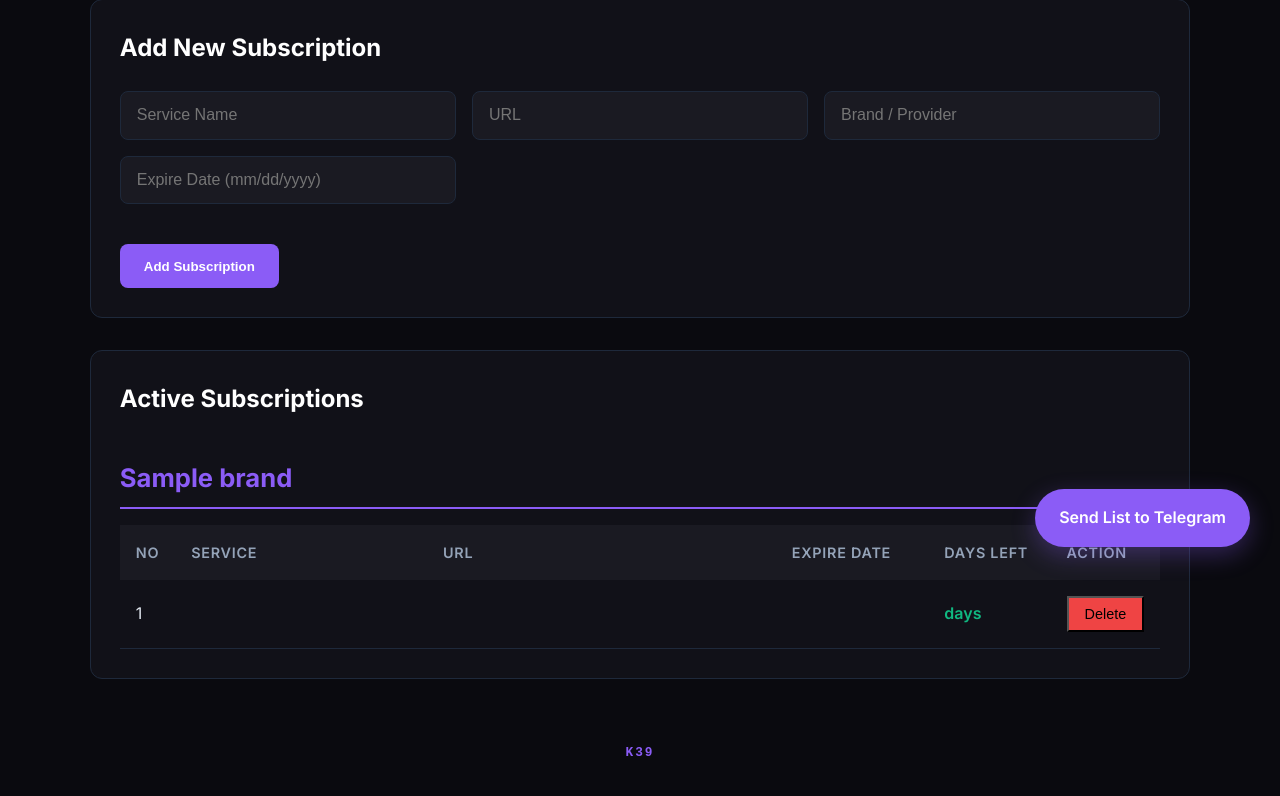
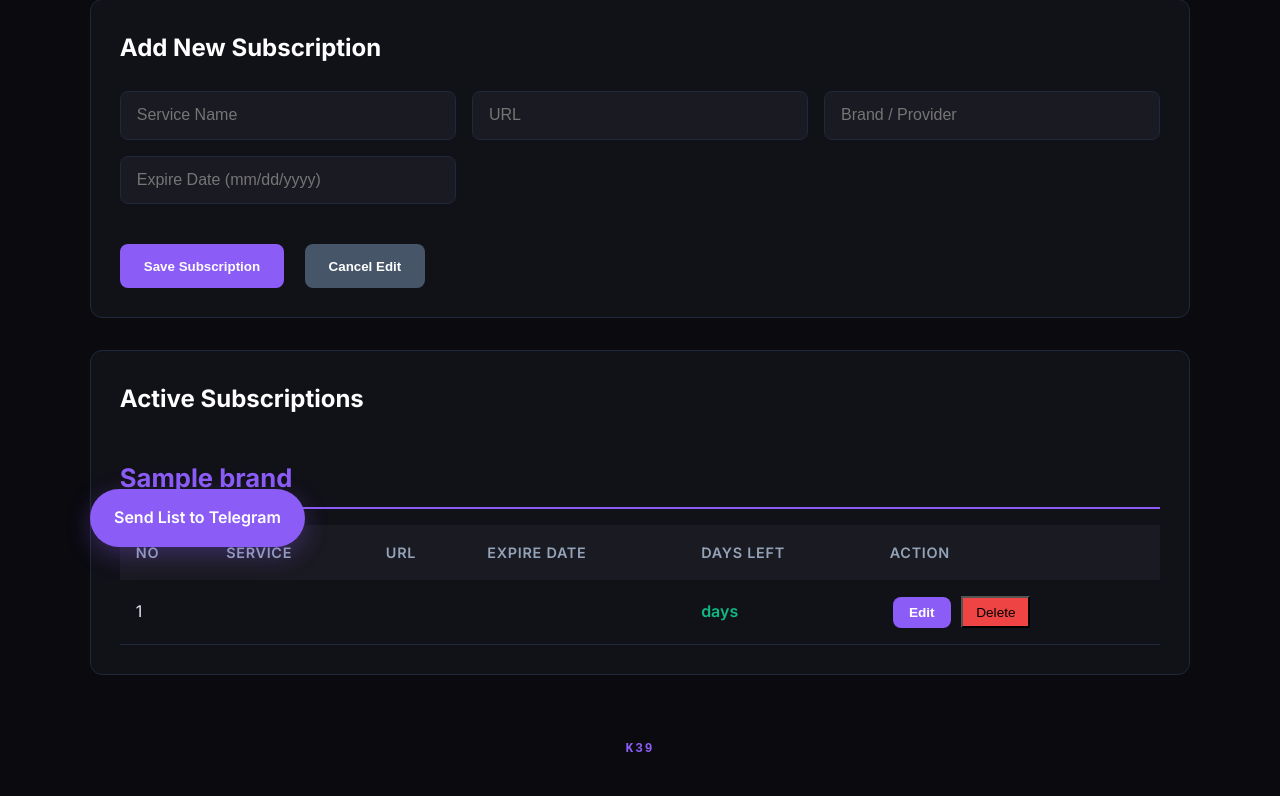
Before and after one commit to reminderk39rdr/alarmhostingk39, a FastAPI app: template templates/index.html in a window 1280 px wide. Shown: the part 223-1019 px from the top of the page. After the commit the page ends 975 px from the top, so only its background shows below. Run offline with FastAPI, Linux system fonts and the light colour scheme; the template is opened without the code that fills it: most values are stand-ins (such as "Sample title", 1, 10 or a date in 2020).

Commit message:
Update index.html

```diff
--- a/templates/index.html
+++ b/templates/index.html
@@ -17,145 +17,33 @@
             --danger: #ef4444;
         }
         * { margin: 0; padding: 0; box-sizing: border-box; }
-        body {
-            font-family: 'Inter', sans-serif;
-            background: var(--bg);
-            color: var(--text);
-            line-height: 1.6;
-            padding: 2rem 1rem;
-            min-height: 100vh;
-        }
-        .container {
-            max-width: 1100px;
-            margin: 0 auto;
-        }
-        header {
-            text-align: center;
-            margin-bottom: 3rem;
-        }
-        h1 {
-            font-size: 2.5rem;
-            font-weight: 700;
-            color: #ffffff;
-            margin-bottom: 0.5rem;
-        }
-        .subtitle {
-            color: var(--text-secondary);
-            font-size: 1.1rem;
-        }
-        .card {
-            background: var(--card);
-            border-radius: 12px;
-            padding: 1.8rem;
-            margin-bottom: 2rem;
-            border: 1px solid var(--border);
-        }
-        .form-grid {
-            display: grid;
-            grid-template-columns: repeat(auto-fit, minmax(250px, 1fr));
-            gap: 1rem;
-            margin-bottom: 1rem;
-        }
-        input {
-            width: 100%;
-            padding: 0.9rem 1rem;
-            background: #1a1a22;
-            border: 1px solid var(--border);
-            border-radius: 8px;
-            color: var(--text);
-            font-size: 1rem;
-        }
-        input:focus {
-            outline: none;
-            border-color: var(--primary);
-            box-shadow: 0 0 0 3px rgba(139, 92, 246, 0.15);
-        }
-        .btn {
-            background: var(--primary);
-            color: white;
-            padding: 0.9rem 1.5rem;
-            border: none;
-            border-radius: 8px;
-            font-weight: 600;
-            cursor: pointer;
-            transition: background 0.2s;
-        }
-        .btn:hover {
-            background: var(--primary-hover);
-        }
-        .btn-danger {
-            background: var(--danger);
-        }
-        .btn-danger:hover {
-            background: #dc2626;
-        }
-        table {
-            width: 100%;
-            border-collapse: collapse;
-            margin-top: 1rem;
-        }
-        th {
-            text-align: left;
-            padding: 1rem;
-            background: #1a1a22;
-            font-weight: 600;
-            color: var(--text-secondary);
-            font-size: 0.9rem;
-            text-transform: uppercase;
-            letter-spacing: 0.05em;
-        }
-        td {
-            padding: 1rem;
-            border-bottom: 1px solid var(--border);
-        }
-        tr:hover {
-            background: rgba(139, 92, 246, 0.05);
-        }
-        .brand-title {
-            font-size: 1.6rem;
-            font-weight: 700;
-            color: var(--primary);
-            margin: 2.5rem 0 1rem 0;
-            padding-bottom: 0.5rem;
-            border-bottom: 2px solid var(--primary);
-        }
-        .days {
-            font-weight: 600;
-        }
-        .days-critical { color: #ef4444; }
-        .days-warning { color: #f59e0b; }
-        .days-safe { color: #10b981; }
-        footer {
-            text-align: center;
-            margin-top: 4rem;
-            color: var(--text-secondary);
-            font-size: 0.85rem;
-        }
-        .k39 {
-            font-family: 'Courier New', monospace;
-            font-weight: bold;
-            color: #8b5cf6;
-            font-size: 0.8rem;
-            letter-spacing: 0.15em;
-        }
-        .trigger-fixed {
-            position: fixed;
-            bottom: 30px;
-            right: 30px;
-            background: var(--primary);
-            color: white;
-            padding: 1rem 1.5rem;
-            border-radius: 50px;
-            font-weight: 600;
-            box-shadow: 0 8px 25px rgba(139, 92, 246, 0.3);
-            z-index: 100;
-            text-decoration: none;
-            transition: all 0.3s;
-        }
-        .trigger-fixed:hover {
-            transform: translateY(-3px);
-            box-shadow: 0 12px 35px rgba(139, 92, 246, 0.4);
-        }
+        body {font-family: 'Inter', sans-serif; background: var(--bg); color: var(--text); line-height: 1.6; padding: 2rem 1rem; min-height: 100vh;}
+        .container {max-width: 1100px; margin: 0 auto;}
+        header {text-align: center; margin-bottom: 3rem;}
+        h1 {font-size: 2.5rem; font-weight: 700; color: #ffffff; margin-bottom: 0.5rem;}
+        .subtitle {color: var(--text-secondary); font-size: 1.1rem;}
+        .card {background: var(--card); border-radius: 12px; padding: 1.8rem; margin-bottom: 2rem; border: 1px solid var(--border);}
+        .form-grid {display: grid; grid-template-columns: repeat(auto-fit, minmax(250px, 1fr)); gap: 1rem; margin-bottom: 1rem;}
+        input {width: 100%; padding: 0.9rem 1rem; background: #1a1a22; border: 1px solid var(--border); border-radius: 8px; color: var(--text); font-size: 1rem;}
+        input:focus {outline: none; border-color: var(--primary); box-shadow: 0 0 0 3px rgba(139, 92, 246, 0.15);}
+        .btn {background: var(--primary); color: white; padding: 0.9rem 1.5rem; border: none; border-radius: 8px; font-weight: 600; cursor: pointer; transition: background 0.2s;}
+        .btn:hover {background: var(--primary-hover);}
+        .btn-danger {background: var(--danger); padding: 0.5rem 1rem; font-size: 0.9rem;}
+        .btn-danger:hover {background: #dc2626;}
+        table {width: 100%; border-collapse: collapse; margin-top: 1rem;}
+        th {text-align: left; padding: 1rem; background: #1a1a22; font-weight: 600; color: var(--text-secondary); font-size: 0.9rem; text-transform: uppercase; letter-spacing: 0.05em;}
+        td {padding: 1rem; border-bottom: 1px solid var(--border);}
+        tr:hover {background: rgba(139, 92, 246, 0.05);}
+        .brand-title {font-size: 1.6rem; font-weight: 700; color: var(--primary); margin: 2.5rem 0 1rem 0; padding-bottom: 0.5rem; border-bottom: 2px solid var(--primary);}
+        .days {font-weight: 600;}
+        .days-critical {color: #ef4444;}
+        .days-warning {color: #f59e0b;}
+        .days-safe {color: #10b981;}
+        footer {text-align: center; margin-top: 4rem; color: var(--text-secondary); font-size: 0.85rem;}
+        .k39 {font-family: 'Courier New', monospace; font-weight: bold; color: #8b5cf6; font-size: 0.8rem; letter-spacing: 0.15em;}
+        .trigger-fixed {position: fixed; bottom: 30px; right:  right: 30px; background: var(--primary); color: white; padding: 1rem 1.5rem; border-radius: 50px; font-weight: 600; box-shadow: 0 8px 25px rgba(139, 92, 246, 0.3); z-index: 100; text-decoration: none; transition: all 0.3s;}
+        .trigger-fixed:hover {transform: translateY(-3px); box-shadow: 0 12px 35px rgba(139, 92, 246, 0.4);}
+        .action-btn {padding: 0.4rem 0.8rem; font-size: 0.85rem; margin: 0 0.2rem;}
     </style>
 </head>
 <body>
@@ -169,15 +57,16 @@
         </header>
 
         <div class="card">
-            <h2 style="margin-bottom: 1.5rem; color: #ffffff;">Add New Subscription</h2>
-            <form method="post" action="/add">
+            <h2 style="margin-bottom: 1.5rem; color: #ffffff;" id="form-title">Add New Subscription</h2>
+            <form id="subscription-form" method="post">
                 <div class="form-grid">
-                    <input type="text" name="name" placeholder="Service Name" required>
-                    <input type="url" name="url" placeholder="URL" required>
-                    <input type="text" name="brand" placeholder="Brand / Provider">
-                    <input type="text" name="expires_at" placeholder="Expire Date (mm/dd/yyyy)" required>
+                    <input type="text" id="name" name="name" placeholder="Service Name" required>
+                    <input type="url" id="url" name="url" placeholder="URL" required>
+                    <input type="text" id="brand" name="brand" placeholder="Brand / Provider">
+                    <input type="text" id="expires_at" name="expires_at" placeholder="Expire Date (mm/dd/yyyy)" required>
                 </div>
-                <button type="submit" class="btn" style="margin-top: 1.5rem;">Add Subscription</button>
+                <button type="submit" class="btn" style="margin-top: 1.5rem;">Save Subscription</button>
+                <button type="button" class="btn" onclick="resetForm()" style="margin-left: 1rem; background:#475569;">Cancel Edit</button>
             </form>
         </div>
 
@@ -190,12 +79,12 @@
                     <table>
                         <thead>
                             <tr>
-                                <th style="width: 5%;">No</th>
-                                <th style="width: 25%;">Service</th>
-                                <th style="width: 35%;">URL</th>
-                                <th style="width: 15%;">Expire Date</th>
-                                <th style="width: 12%;">Days Left</th>
-                                <th style="width: 8%;">Action</th>
+                                <th>No</th>
+                                <th>Service</th>
+                                <th>URL</th>
+                                <th>Expire Date</th>
+                                <th>Days Left</th>
+                                <th>Action</th>
                             </tr>
                         </thead>
                         <tbody>
@@ -210,8 +99,9 @@
                                         {{ days }} days
                                     </td>
                                     <td>
+                                        <button class="btn action-btn" onclick='editSubscription({{ sub.id }}, "{{ sub.name }}", "{{ sub.url }}", "{{ sub.brand or '' }}", "{{ sub.expires_at.strftime('%m/%d/%Y') }}")' style="background:#8b5cf6;padding:0.5rem 1rem;">Edit</button>
                                         <form method="post" action="/delete/{{ sub.id }}" style="display:inline;">
-                                            <button type="submit" class="btn-danger" style="padding: 0.5rem 1rem; font-size: 0.9rem;">Delete</button>
+                                            <button type="submit" class="btn-danger action-btn">Delete</button>
                                         </form>
                                     </td>
                                 </tr>
@@ -234,5 +124,23 @@
             <div class="k39">K39</div>
         </footer>
     </div>
+
+    <script>
+        function editSubscription(id, name, url, brand, expires_at) {
+            document.getElementById('form-title').innerText = 'Edit Subscription';
+            document.getElementById('name').value = name;
+            document.getElementById('url').value = url;
+            document.getElementById('brand').value = brand || '';
+            document.getElementById('expires_at').value = expires_at;
+            document.getElementById('subscription-form').action = `/update/${id}`;
+            window.scrollTo(0, 0);
+        }
+
+        function resetForm() {
+            document.getElementById('form-title').innerText = 'Add New Subscription';
+            document.getElementById('subscription-form').reset();
+            document.getElementById('subscription-form').action = '/add';
+        }
+    </script>
 </body>
 </html>
```
